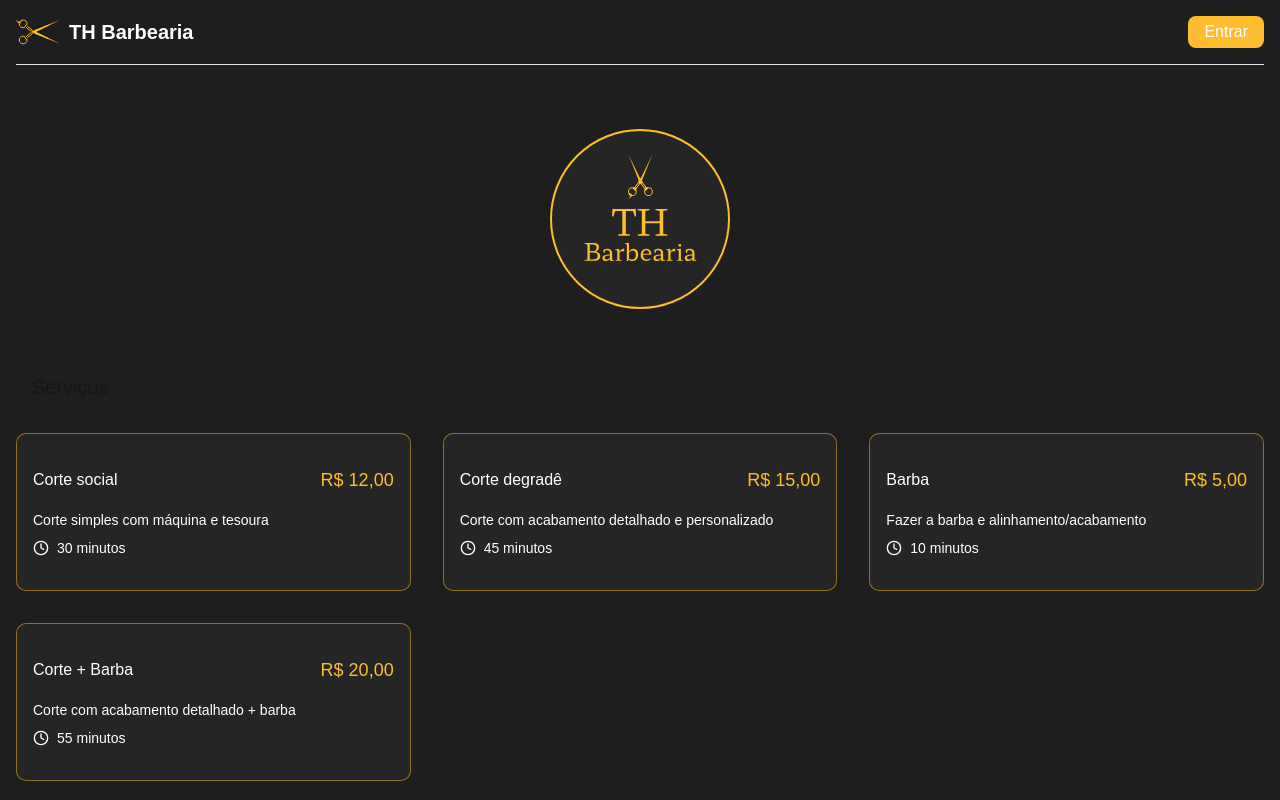
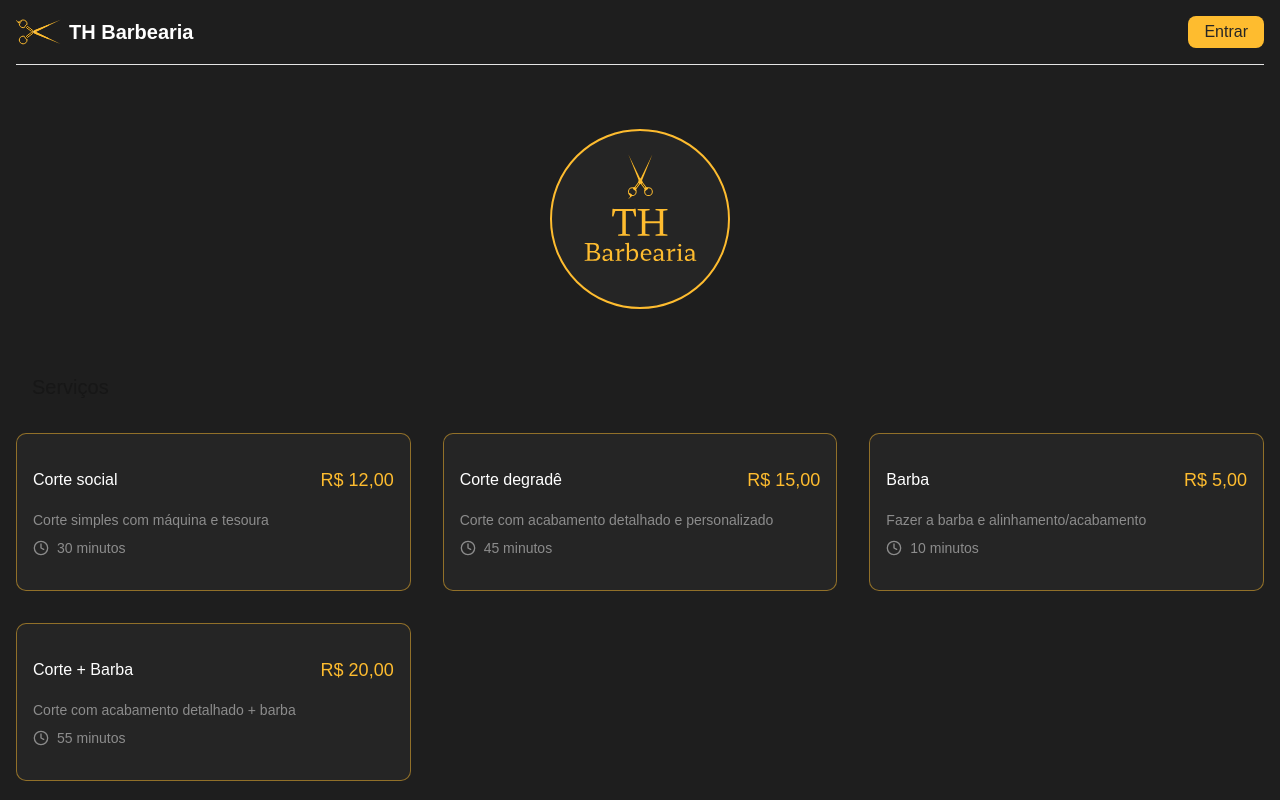
Before and after one commit to IagoRdgs/thbarber, a React (Vite) app: page / in a window 1280 px wide. Built offline with nearby package versions, Linux system fonts and the light colour scheme; a web font is replaced by a local one.

Commit message:
:bug: fix: renomeadas as variáveis p (personalizadas) por causa de conflito com as variáveis do shadcn

```diff
--- a/src/components/layout/Button.tsx
+++ b/src/components/layout/Button.tsx
@@ -13,7 +13,7 @@ export default function Button({
     variant = "primary",
     onClick
 }: buttonProps) {
-    const baseStyle = "py-1 px-4 text-dark rounded-md cursor-pointer hover:bg-transparent hover:outline hover:text-yellow-full active:outline active:bg-transparent active:text-yellow-full transition-all duration-300";
+    const baseStyle = "py-1 px-4 text-dark-p rounded-md cursor-pointer hover:bg-transparent hover:outline hover:text-yellow-full active:outline active:bg-transparent active:text-yellow-full transition-all duration-300";
     const variantClass = {
         primary: "bg-yellow-full",
         secondary: "bg-transparent border border-yellow-mid",
--- a/src/components/layout/ServiceCard.tsx
+++ b/src/components/layout/ServiceCard.tsx
@@ -27,7 +27,7 @@ export default function ServiceCard({
             </div>
 
 
-            <div className="text-tertiary text-sm space-y-2">
+            <div className="text-tertiary-p text-sm space-y-2">
                 <p>{description}</p>
                 <div className="flex items-center space-x-2">
                     <Clock size={16} />
```
